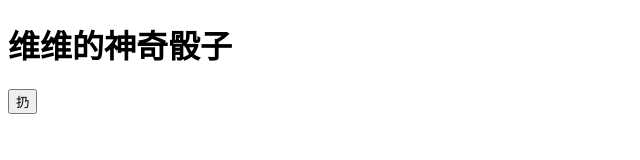
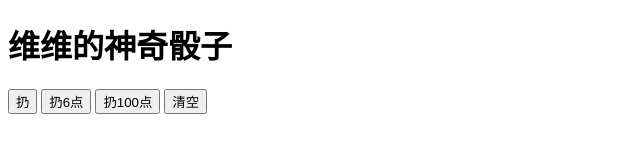
Before and after one commit to Sinix512/Sinix512.github.io, a plain HTML site: page onesway.html in a window 1280 px wide. Shown: the whole page, without its empty margins (0-640 px from the left). Drawn offline with Linux system fonts and the light colour scheme.

Commit message:
Update onesway.html

```diff
--- a/onesway.html
+++ b/onesway.html
@@ -11,5 +11,10 @@
     <body>
 		<h1>维维的神奇骰子</h1>
 		<button type="submit" id="btn_submit" onclick="Roll(0, 2)"> 扔</button>
+		<button type="submit" id="btn_submit2" onclick="RollNum(1, 7)"> 扔6点</button>
+		<button type="submit" id="btn_submit3" onclick="RollNum(1, 101)"> 扔100点</button>
+		<button type="submit" id="btn_submit4" onclick="clearContent ()"> 清空</button>
     </body>
+	<div id = "rollzone">
+	</div>
 </html>
```
